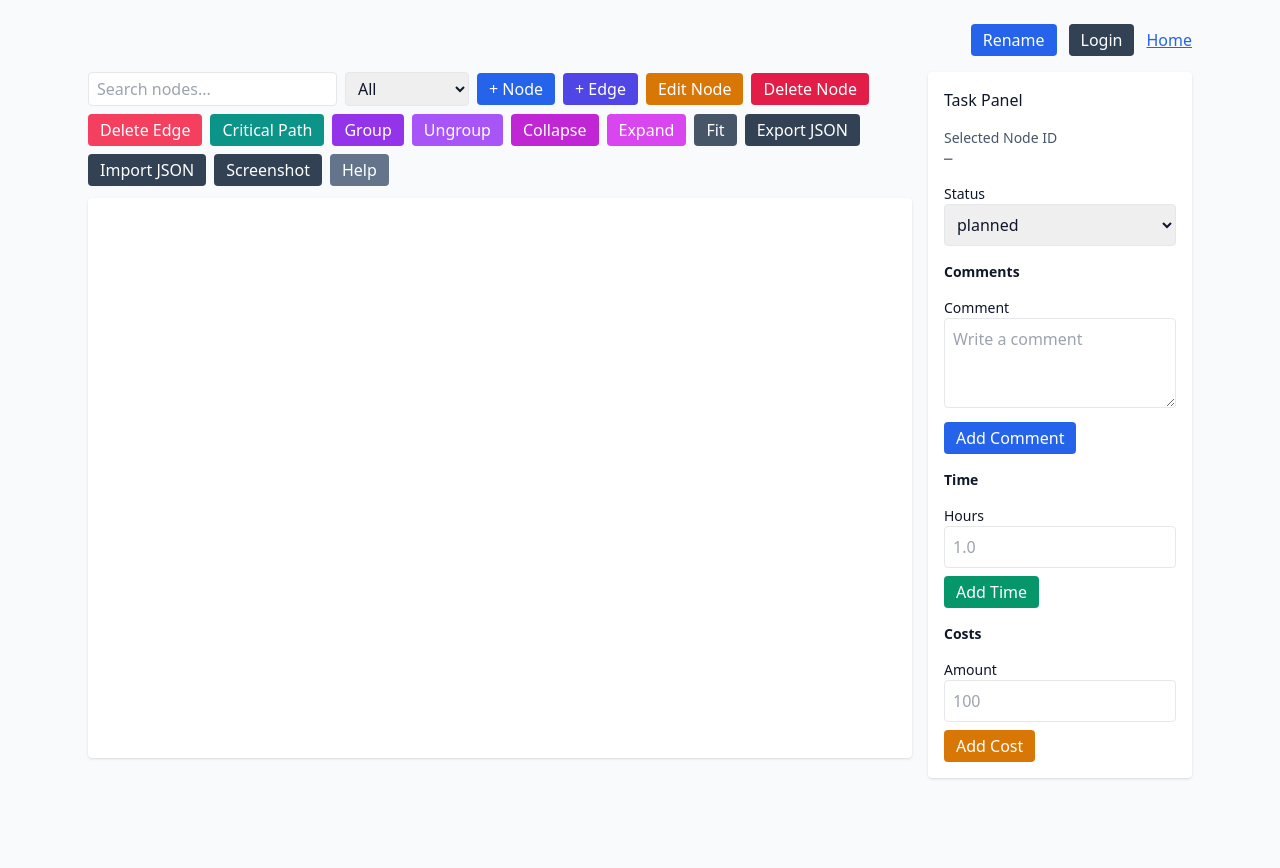
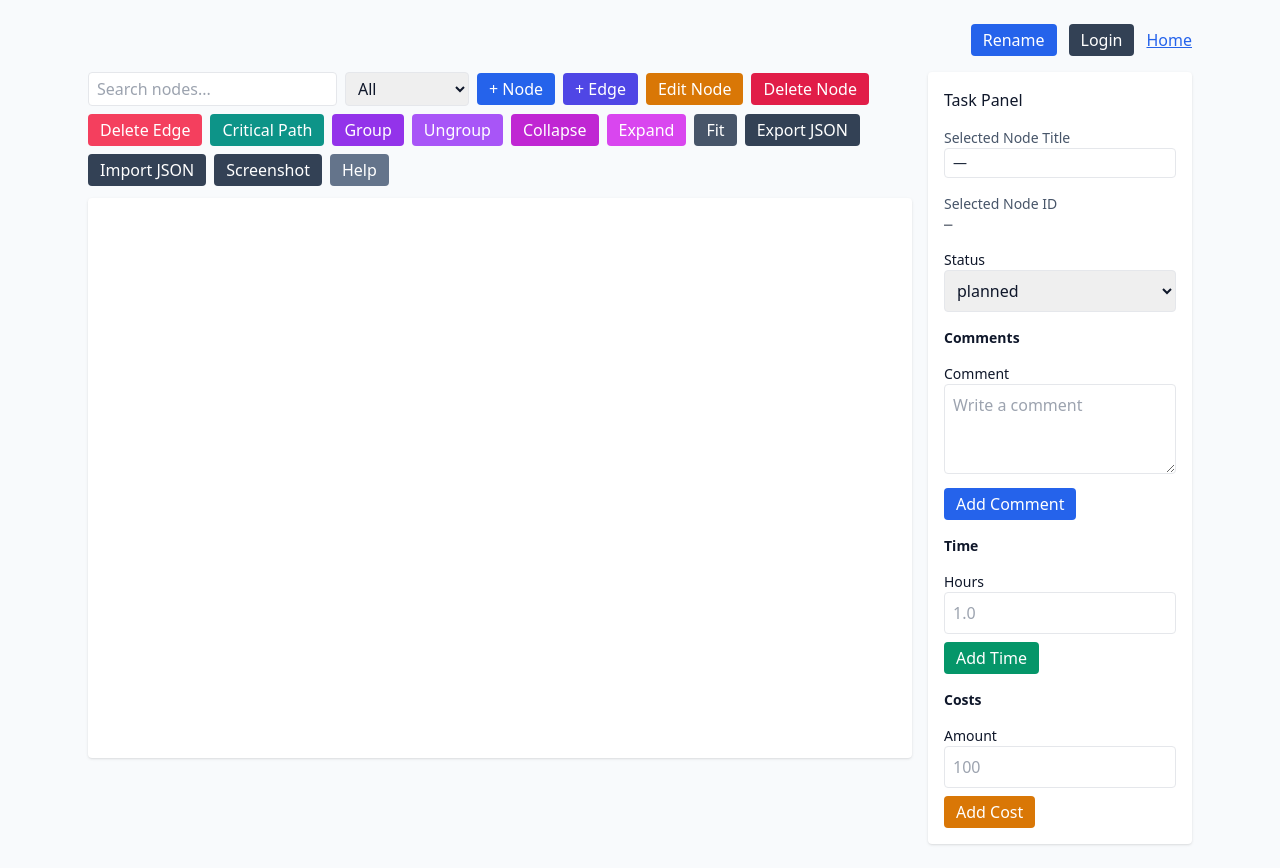
Before and after one commit to elimS2/graph-planner, a Flask app: template app/templates/project.html in a window 1280 px wide. Before the commit the page ends 779 px from the top, so only its background shows below. Run offline with Flask 3, Linux system fonts and the light colour scheme; the template is opened without the code that fills it, so the values that code supplies are empty; some libraries are stand-ins or nearby versions.

Commit message:
feat: Add inline editing for selected node title in Task Panel and update roadmap documentation

```diff
--- a/app/templates/project.html
+++ b/app/templates/project.html
@@ -51,6 +51,10 @@
         </div>
         <aside class="lg:col-span-1 bg-white rounded shadow p-4 space-y-4">
           <h2 class="font-medium">Task Panel</h2>
+          <div>
+            <label class="block text-sm text-slate-600">Selected Node Title</label>
+            <div id="selNodeTitle" contenteditable="true" spellcheck="false" class="text-sm text-slate-800 truncate border rounded px-2 py-1 focus:outline-none focus:ring focus:ring-slate-300">—</div>
+          </div>
           <div>
             <label class="block text-sm text-slate-600">Selected Node ID</label>
             <div id="selNode" class="text-sm font-mono text-slate-800">—</div>
@@ -279,6 +283,8 @@
         cy.on('tap', 'node', async (evt) => {
           selectedNodeId = evt.target.data('id');
           selEl.textContent = selectedNodeId;
+          const titleEl = document.getElementById('selNodeTitle');
+          if (titleEl) titleEl.textContent = String(evt.target.data('label') || '—');
           selectedEdgeId = null;
           // set status select to node status
           const sel = document.getElementById('statusSelect');
@@ -377,6 +383,24 @@
           n.data('label', resp.data.title);
           if (resp.data.status) n.data('status', resp.data.status);
         });
+
+        // Inline edit selected node title (Task Panel)
+        const titleInlineEl = document.getElementById('selNodeTitle');
+        function commitInlineTitle(){
+          if (!selectedNodeId) return;
+          const newTitle = (titleInlineEl.textContent || '').trim();
+          if (!newTitle) { return; }
+          patchJSON(`/api/v1/nodes/${selectedNodeId}`, { title: newTitle })
+            .then(resp => {
+              const n = cy.getElementById(selectedNodeId);
+              if (n) n.data('label', resp.data.title);
+            })
+            .catch(()=>{});
+        }
+        titleInlineEl.addEventListener('keydown', (e) => {
+          if (e.key === 'Enter') { e.preventDefault(); commitInlineTitle(); titleInlineEl.blur(); }
+        });
+        titleInlineEl.addEventListener('blur', () => commitInlineTitle());
 
         document.getElementById('btnDeleteNode').addEventListener('click', async () => {
           if (!selectedNodeId) { alert('Select a node'); return; }
```
Also changed, not shown: docs/features/graph-planner-roadmap.md (+2 -0 lines).
